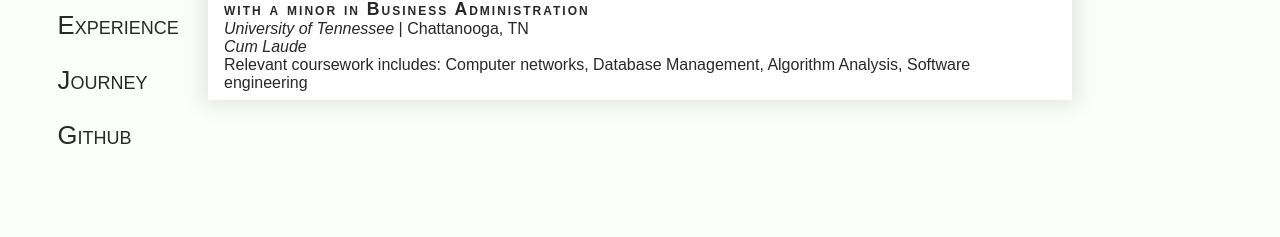
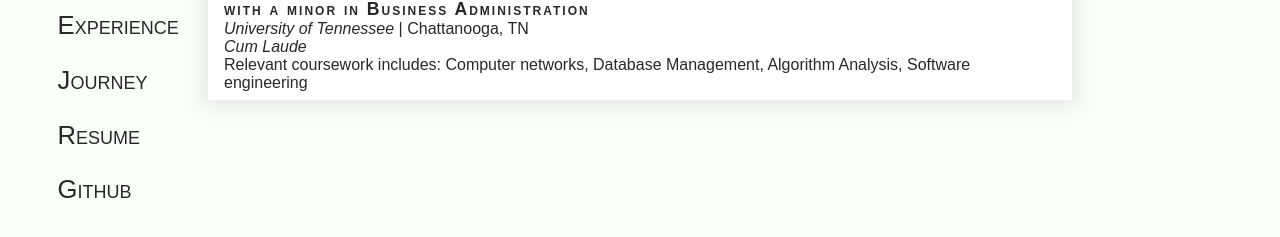
Before and after one commit to Willamin/wflewis.com, a Jekyll site: the page built from education.html, in a window 1280 px wide. Shown: the part 239-476 px from the top of the page. Built offline with Jekyll 4.4.1, drawn with Linux system fonts in a browser that asks for light colours.

Commit message:
Add resume

```diff
--- a/_data/nav.yml
+++ b/_data/nav.yml
@@ -9,3 +9,6 @@
 
 - title: Journey
   url: journey
+
+- title: Resume
+  url: resume.pdf
```
Also changed, not shown: 1 other file.
